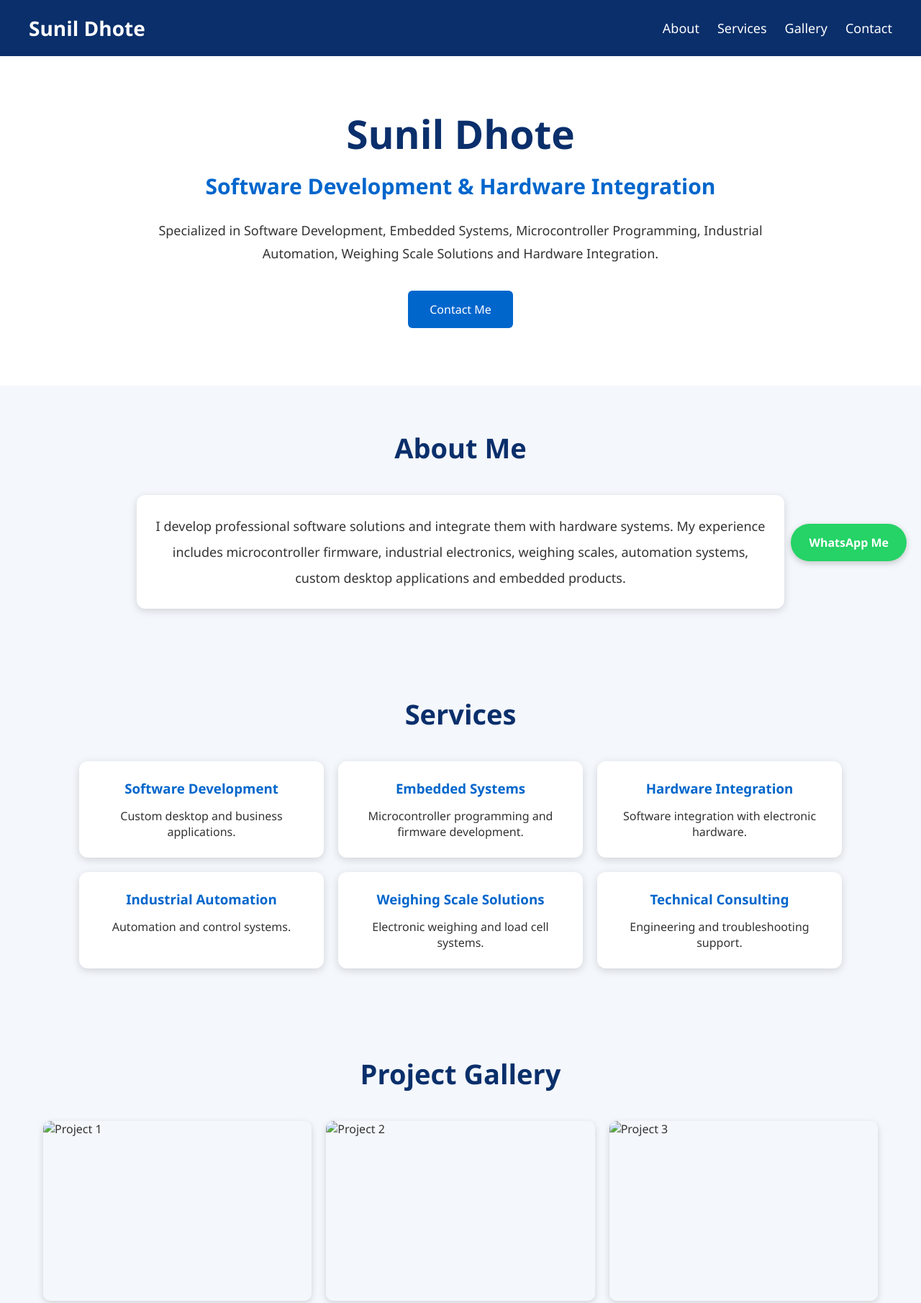
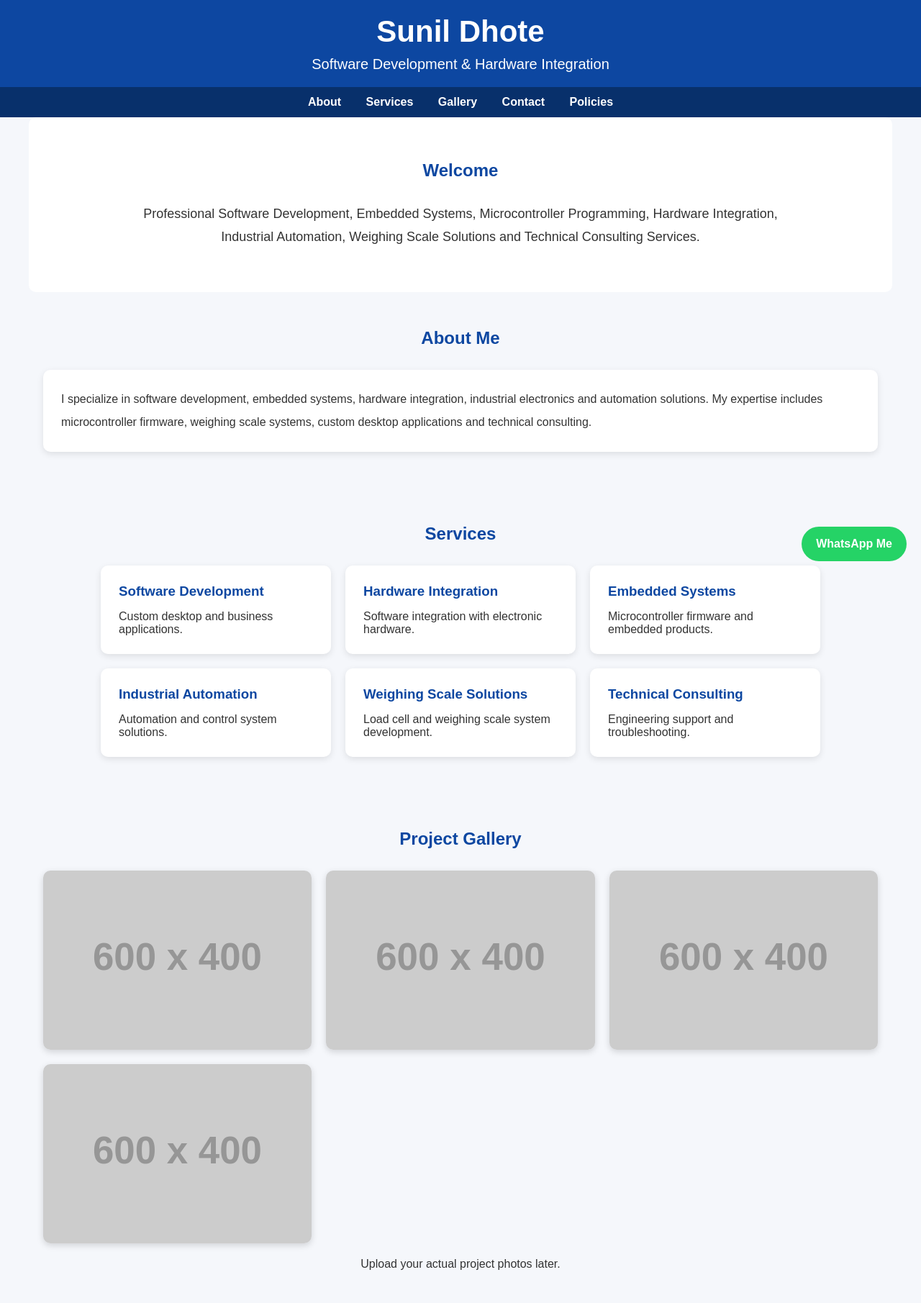
Before and after one commit to sunildhote/sunil-dhote, a plain HTML site: page index.html in a window 1280 px wide. Shown: the top 1811 px of the page at 72% size. Drawn offline with Linux system fonts and the light colour scheme; placeholder pictures from the web are drawn by us.

Commit message:
Update index.html

```diff
--- a/index.html
+++ b/index.html
@@ -6,140 +6,110 @@
 <title>Sunil Dhote | Software Development & Hardware Integration</title>
 
 <style>
-
 *{
 margin:0;
 padding:0;
 box-sizing:border-box;
-font-family:Segoe UI, Arial, sans-serif;
+font-family:Arial, sans-serif;
 }
 
 body{
-background:#f4f7fb;
+background:#f5f7fb;
 color:#333;
 }
 
 header{
-background:#0a2f6b;
+background:#0d47a1;
 color:white;
 padding:20px;
-position:sticky;
-top:0;
-z-index:1000;
+text-align:center;
+}
+
+header h1{
+font-size:42px;
+}
+
+header p{
+font-size:20px;
+margin-top:10px;
 }
 
 nav{
-display:flex;
-justify-content:space-between;
-align-items:center;
+background:#08306b;
+padding:12px;
+text-align:center;
+}
+
+nav a{
+color:white;
+text-decoration:none;
+margin:0 15px;
+font-weight:bold;
+}
+
+section{
+padding:50px 20px;
 max-width:1200px;
 margin:auto;
 }
 
-.logo{
-font-size:28px;
-font-weight:bold;
-}
-
-nav ul{
-display:flex;
-list-style:none;
-gap:25px;
-}
-
-nav ul li a{
-color:white;
-text-decoration:none;
-font-size:18px;
+h2{
+text-align:center;
+margin-bottom:30px;
+color:#0d47a1;
 }
 
 .hero{
+text-align:center;
 background:white;
-padding:70px 20px;
-text-align:center;
-}
-
-.hero h1{
-font-size:55px;
-color:#0a2f6b;
-}
-
-.hero h2{
-font-size:30px;
-margin-top:15px;
-color:#0066cc;
+padding:60px 20px;
+border-radius:10px;
 }
 
 .hero p{
-max-width:900px;
-margin:25px auto;
 font-size:18px;
 line-height:1.8;
-}
-
-.btn{
-display:inline-block;
-background:#0066cc;
-color:white;
-padding:15px 30px;
-border-radius:6px;
-text-decoration:none;
-margin:10px;
-}
-
-.section{
-padding:60px 20px;
-max-width:1200px;
+max-width:900px;
 margin:auto;
-}
-
-.section h2{
-text-align:center;
-margin-bottom:40px;
-font-size:38px;
-color:#0a2f6b;
 }
 
 .cards{
 display:flex;
 flex-wrap:wrap;
+gap:20px;
 justify-content:center;
-gap:20px;
 }
 
 .card{
 background:white;
-width:340px;
 padding:25px;
-border-radius:12px;
-box-shadow:0 3px 12px rgba(0,0,0,0.15);
-text-align:center;
+width:320px;
+border-radius:10px;
+box-shadow:0 3px 10px rgba(0,0,0,0.1);
 }
 
 .card h3{
-color:#0066cc;
+color:#0d47a1;
 margin-bottom:15px;
 }
 
 .gallery{
 display:grid;
-grid-template-columns:repeat(auto-fit,minmax(300px,1fr));
+grid-template-columns:repeat(auto-fit,minmax(280px,1fr));
 gap:20px;
 }
 
 .gallery img{
 width:100%;
-height:250px;
-object-fit:cover;
 border-radius:10px;
 box-shadow:0 3px 10px rgba(0,0,0,0.15);
 }
 
-.contact-box{
+.contact{
 background:white;
 padding:30px;
 border-radius:10px;
-box-shadow:0 3px 12px rgba(0,0,0,0.15);
+box-shadow:0 3px 10px rgba(0,0,0,0.1);
 }
 
 input,textarea{
@@ -151,63 +121,48 @@ border-radius:5px;
 }
 
 button{
-background:#0066cc;
+background:#0d47a1;
 color:white;
+padding:12px 25px;
 border:none;
-padding:15px 30px;
 border-radius:5px;
 cursor:pointer;
 }
 
-.info{
-text-align:center;
-line-height:2;
-font-size:18px;
+.policy{
+background:white;
+padding:20px;
+margin-bottom:20px;
+border-radius:10px;
+box-shadow:0 3px 10px rgba(0,0,0,0.1);
 }
 
 footer{
-background:#0a2f6b;
+background:#0d47a1;
 color:white;
 text-align:center;
 padding:20px;
-margin-top:50px;
+margin-top:30px;
 }
 
 .whatsapp{
 position:fixed;
+right:20px;
 bottom:20px;
-right:20px;
 background:#25D366;
 color:white;
-padding:15px 25px;
+padding:15px 20px;
+text-decoration:none;
 border-radius:50px;
-text-decoration:none;
 font-weight:bold;
-box-shadow:0 3px 10px rgba(0,0,0,0.2);
 }
 
 @media(max-width:768px){
-
-.hero h1{
-font-size:40px;
+.cards{
+flex-direction:column;
+align-items:center;
 }
-
-.hero h2{
-font-size:24px;
 }
-
-nav{
-flex-direction:column;
-gap:15px;
-}
-
-nav ul{
-flex-wrap:wrap;
-justify-content:center;
-}
-
-}
-
 </style>
 
 </head>
@@ -215,58 +170,43 @@ justify-content:center;
 <body>
 
 <header>
+<h1>Sunil Dhote</h1>
+<p>Software Development & Hardware Integration</p>
+</header>
 
 <nav>
-
-<div class="logo">Sunil Dhote</div>
-
-<ul>
-<li><a href="#about">About</a></li>
-<li><a href="#services">Services</a></li>
-<li><a href="#gallery">Gallery</a></li>
-<li><a href="#contact">Contact</a></li>
-</ul>
-
+<a href="#about">About</a>
+<a href="#services">Services</a>
+<a href="#gallery">Gallery</a>
+<a href="#contact">Contact</a>
+<a href="#policies">Policies</a>
 </nav>
 
-</header>
-
 <section class="hero">
-
-<h1>Sunil Dhote</h1>
-
-<h2>Software Development & Hardware Integration</h2>
-
+<h2>Welcome</h2>
 <p>
-Specialized in Software Development, Embedded Systems,
-Microcontroller Programming, Industrial Automation,
-Weighing Scale Solutions and Hardware Integration.
+Professional Software Development, Embedded Systems,
+Microcontroller Programming, Hardware Integration,
+Industrial Automation, Weighing Scale Solutions
+and Technical Consulting Services.
 </p>
-
-<a href="#contact" class="btn">Contact Me</a>
-
 </section>
 
-<section id="about" class="section">
-
+<section id="about">
 <h2>About Me</h2>
 
-<div class="card" style="margin:auto;max-width:900px;width:100%;">
-
-<p style="line-height:2;font-size:18px;">
-
-I develop professional software solutions and integrate them with
-hardware systems. My experience includes microcontroller firmware,
-industrial electronics, weighing scales, automation systems,
-custom desktop applications and embedded products.
-
+<div class="card" style="width:100%;">
+<p style="line-height:2;">
+I specialize in software development, embedded systems,
+hardware integration, industrial electronics and automation solutions.
+My expertise includes microcontroller firmware, weighing scale systems,
+custom desktop applications and technical consulting.
 </p>
-
 </div>
 
 </section>
 
-<section id="services" class="section">
+<section id="services">
 
 <h2>Services</h2>
 
@@ -278,78 +218,70 @@ custom desktop applications and embedded products.
 </div>
 
 <div class="card">
-<h3>Embedded Systems</h3>
-<p>Microcontroller programming and firmware development.</p>
-</div>
-
-<div class="card">
 <h3>Hardware Integration</h3>
 <p>Software integration with electronic hardware.</p>
 </div>
 
 <div class="card">
+<h3>Embedded Systems</h3>
+<p>Microcontroller firmware and embedded products.</p>
+</div>
+
+<div class="card">
 <h3>Industrial Automation</h3>
-<p>Automation and control systems.</p>
+<p>Automation and control system solutions.</p>
 </div>
 
 <div class="card">
 <h3>Weighing Scale Solutions</h3>
-<p>Electronic weighing and load cell systems.</p>
+<p>Load cell and weighing scale system development.</p>
 </div>
 
 <div class="card">
 <h3>Technical Consulting</h3>
-<p>Engineering and troubleshooting support.</p>
+<p>Engineering support and troubleshooting.</p>
 </div>
 
 </div>
 
 </section>
 
-<section id="gallery" class="section">
+<section id="gallery">
 
 <h2>Project Gallery</h2>
 
 <div class="gallery">
 
-<img src="images/project1.jpg" alt="Project 1">
-<img src="images/project2.jpg" alt="Project 2">
-<img src="images/project3.jpg" alt="Project 3">
-<img src="images/project4.jpg" alt="Project 4">
-<img src="images/project5.jpg" alt="Project 5">
-<img src="images/project6.jpg" alt="Project 6">
+<img src="https://via.placeholder.com/600x400?text=Project+1">
+<img src="https://via.placeholder.com/600x400?text=Project+2">
+<img src="https://via.placeholder.com/600x400?text=Project+3">
+<img src="https://via.placeholder.com/600x400?text=Project+4">
 
 </div>
 
 <p style="text-align:center;margin-top:20px;">
-Upload your project photos into an <b>images</b> folder in GitHub.
+Upload your actual project photos later.
 </p>
 
 </section>
 
-<section id="contact" class="section">
+<section id="contact">
 
 <h2>Contact Information</h2>
 
-<div class="info">
+<div class="contact">
 
 <p><b>Name:</b> Sunil Dhote</p>
+<p><b>Work:</b> Software Development & Hardware Integration</p>
+<p><b>Address:</b> 23 Samata Colony, Kathora Road, Amravati</p>
+<p><b>Mobile:</b> 9890205260</p>
+<p><b>Email:</b> sunildhotesanway@gmail.com</p>
 
-<p><b>Work:</b> Software Development & Hardware Integration</p>
-
-<p><b>Address:</b> 23 Samata Colony, Kathora Road, Amravati</p>
-
-<p><b>Mobile:</b> 9890205260</p>
-
-</div>
-
-<br><br>
-
-<div class="contact-box">
+<br>
 
 <h3>Send Enquiry</h3>
 
-<form action="https://formsubmit.co/YOUR_EMAIL@gmail.com" method="POST">
+<form action="https://formsubmit.co/sunildhotesanway@gmail.com" method="POST">
 
 <input type="text" name="name" placeholder="Your Name" required>
 
@@ -357,7 +289,7 @@ Upload your project photos into an <b>images</b> folder in GitHub.
 
 <input type="text" name="phone" placeholder="Mobile Number">
 
-<textarea name="message" rows="6" placeholder="Your Message" required></textarea>
+<textarea name="message" rows="5" placeholder="Your Message" required></textarea>
 
 <button type="submit">Send Message</button>
 
@@ -367,10 +299,38 @@ Upload your project photos into an <b>images</b> folder in GitHub.
 
 </section>
 
+<section id="policies">
+
+<h2>Policies</h2>
+
+<div class="policy">
+<h3>Privacy Policy</h3>
+<p>
+Customer information is collected only for communication,
+service delivery and support purposes and is never sold to third parties.
+</p>
+</div>
+
+<div class="policy">
+<h3>Terms & Conditions</h3>
+<p>
+Services are provided based on mutual agreement.
+Project scope, timelines and pricing are discussed before work begins.
+</p>
+</div>
+
+<div class="policy">
+<h3>Refund Policy</h3>
+<p>
+Refund requests are reviewed on a case-by-case basis depending on
+the nature of the service and work completed.
+</p>
+</div>
+
+</section>
+
 <footer>
-
 © 2026 Sunil Dhote | Software Development & Hardware Integration
-
 </footer>
 
 <a class="whatsapp"
```
